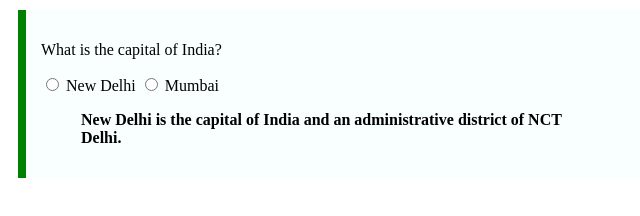
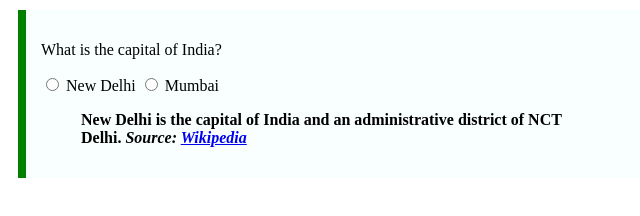
Before and after one commit to acciojob/trivia-shananasim16, a website: page main.html in a window 1280 px wide. Shown: the whole page, without its empty margins (0-640 px from the left). Drawn offline with Linux system fonts and the light colour scheme.

Commit message:
created a submission

```diff
--- a/main.html
+++ b/main.html
@@ -18,6 +18,7 @@
         </div>
         <blockquote>
             New Delhi is the capital of India and an administrative district of NCT Delhi.
+			<cite>Source: <a href="https://en.wikipedia.org/wiki/New_Delhi" target="_blank">Wikipedia</a></cite>
         </blockquote>
     </div>
     <script type="text/javascript" src="./script.js">
```
